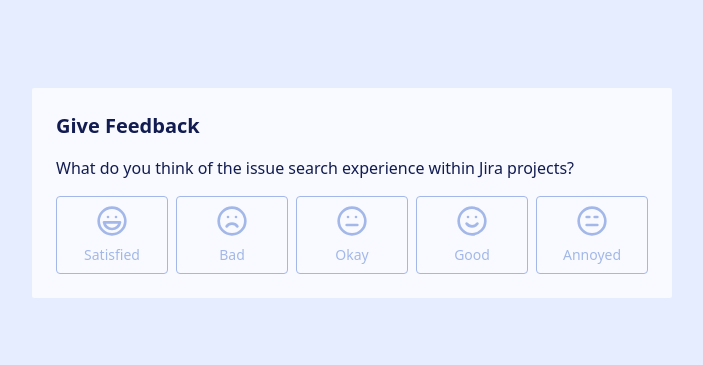
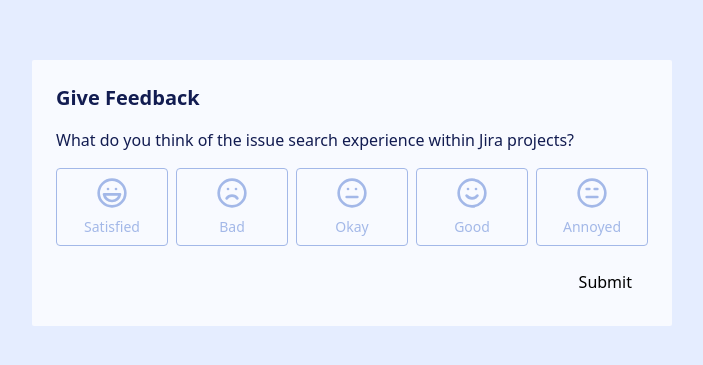
Before and after one commit to NaifIT11/feedback-form-with-custom-radio-buttons, a Next.js app: page / in a window 1280 px wide. Shown: the part 207-572 px from the top of the page, without its empty margins (288-991 px from the left). Built offline with nearby package versions, Linux system fonts and the light colour scheme.

Commit message:
adding submit form and buttons

```diff
--- a/src/app/components/Feedback.tsx
+++ b/src/app/components/Feedback.tsx
@@ -1,7 +1,7 @@
 "use client"
 
 
-import { useState } from "react";
+import { FormEvent, useState } from "react";
 import { RadioGroup, RadioGroupItem } from "@radix-ui/react-radio-group";
 import { Annoyed, Frown, Laugh, Meh, Smile } from "lucide-react";
 
@@ -32,7 +32,12 @@
       SVG: <Annoyed className="w-8 h-8 text-blue-300" />,
     },
   ];
-
+  const handleSubmit = (e: React.FormEvent<HTMLFormElement>) =>{
+    e.preventDefault();
+    console.log({
+        feedback: selectedValue
+    })
+  }
   return (
     <div className="w-3/4 md:w-1/2 rounded-sm p-6 bg-white-200 absolute top-1/2 left-1/2 -translate-x-1/2 -translate-y-1/2">
       <div className="space-y-4">
@@ -41,7 +46,7 @@
           What do you think of the issue search experience within Jira projects?
         </p>
       </div>
-      <form className="mt-4 flex flex-col gap-4">
+      <form className="mt-4 flex flex-col gap-4" onSubmit={handleSubmit}>
         <RadioGroup
           value={selectedValue}
           onValueChange={setSelectedValue}
@@ -64,6 +69,9 @@
             </RadioGroupItem>
           ))}
         </RadioGroup>
+        <div className="self-end">
+            <button type="submit" className="px-4 py-2 rounded font-medium text-white bg-primary">Submit</button>
+        </div>
       </form>
     </div>
   );
```
